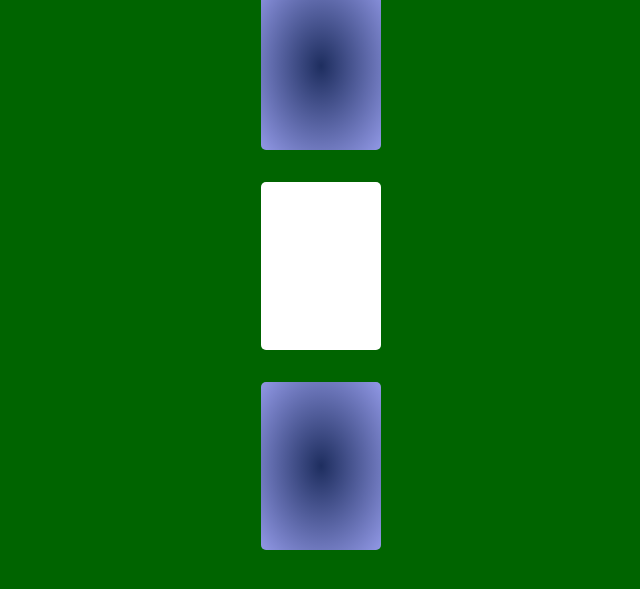
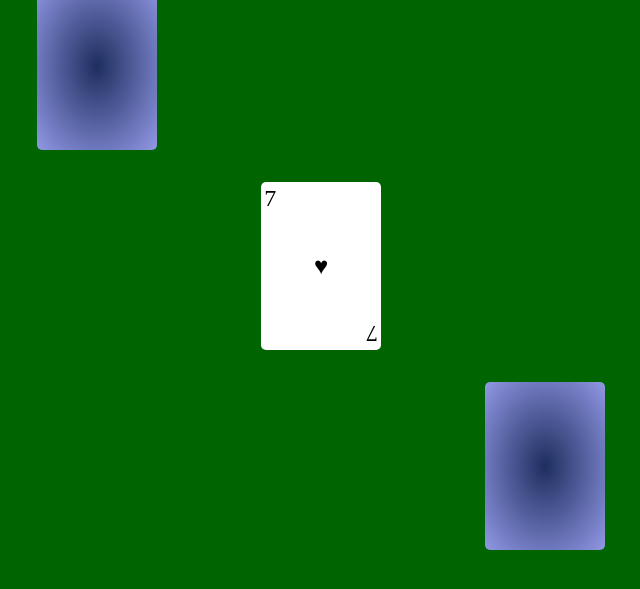
Before and after one commit to RyanTalbot/slapjack, a plain HTML site: page index.html in a window 1280 px wide. Shown: the part 159-748 px from the top of the page, without its empty margins (319-959 px from the left). Drawn offline with Linux system fonts and the light colour scheme.

Commit message:
Card styling

```diff
--- a/index.html
+++ b/index.html
@@ -14,9 +14,9 @@
       </div>
       <div id="discard-pile">
         <div class="card card-front">
-          <div class="card-number"></div>
-          <div class="card-art"></div>
-          <div class="card-number"></div>
+          <div class="card-number right-side-up">7</div>
+          <div class="card-art">♥</div>
+          <div class="card-number flipped">7</div>
         </div>
       </div>
       <div id="player-deck">
--- a/style.css
+++ b/style.css
@@ -23,6 +23,14 @@ body {
   height: 21vh;
 }
 
+#opponent-deck > * {
+  margin-right: 35vw;
+}
+
+#player-deck > * {
+  margin-left: 35vw;
+}
+
 #discard-pile {
   margin: 4vh 0px;
 }
@@ -37,3 +45,31 @@ body {
 .card-back {
   background: radial-gradient(#1e2e5f, #9198e5);
 }
+
+.card-front {
+  position: relative;
+  display: flex;
+  align-items: center;
+  justify-content: center;
+  font-size: 3vh;
+}
+
+.right-side-up {
+  position: absolute;
+  left: 0.4vh;
+  top: 0.4vh;
+  text-align: center;
+}
+
+.flipped {
+  position: absolute;
+  right: 0.4vh;
+  bottom: 0.4vh;
+  text-align: center;
+  transform: rotate(180deg);
+}
+
+.card-art {
+  display: flex;
+  flex-flow: row wrap;
+}
```
